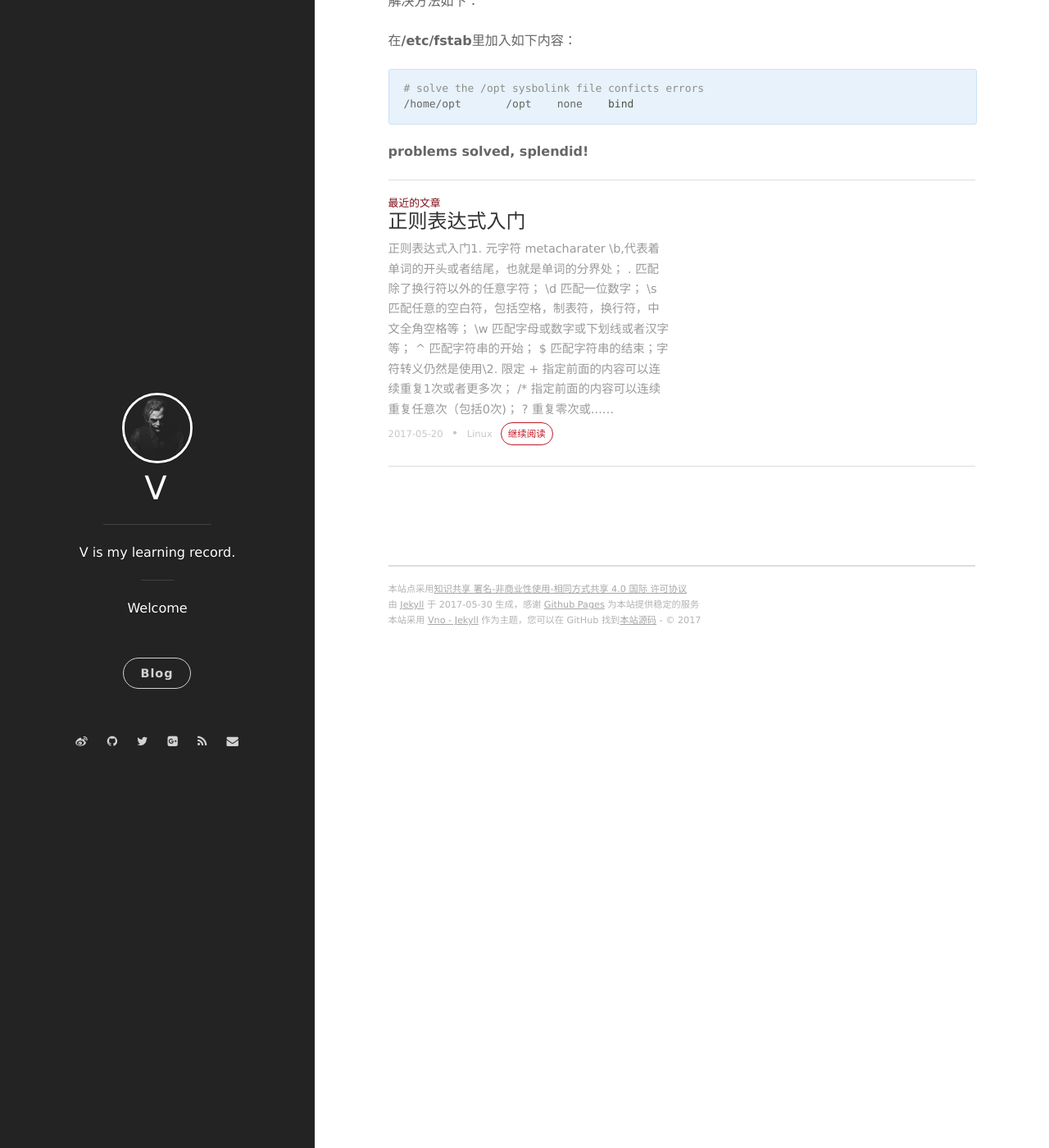
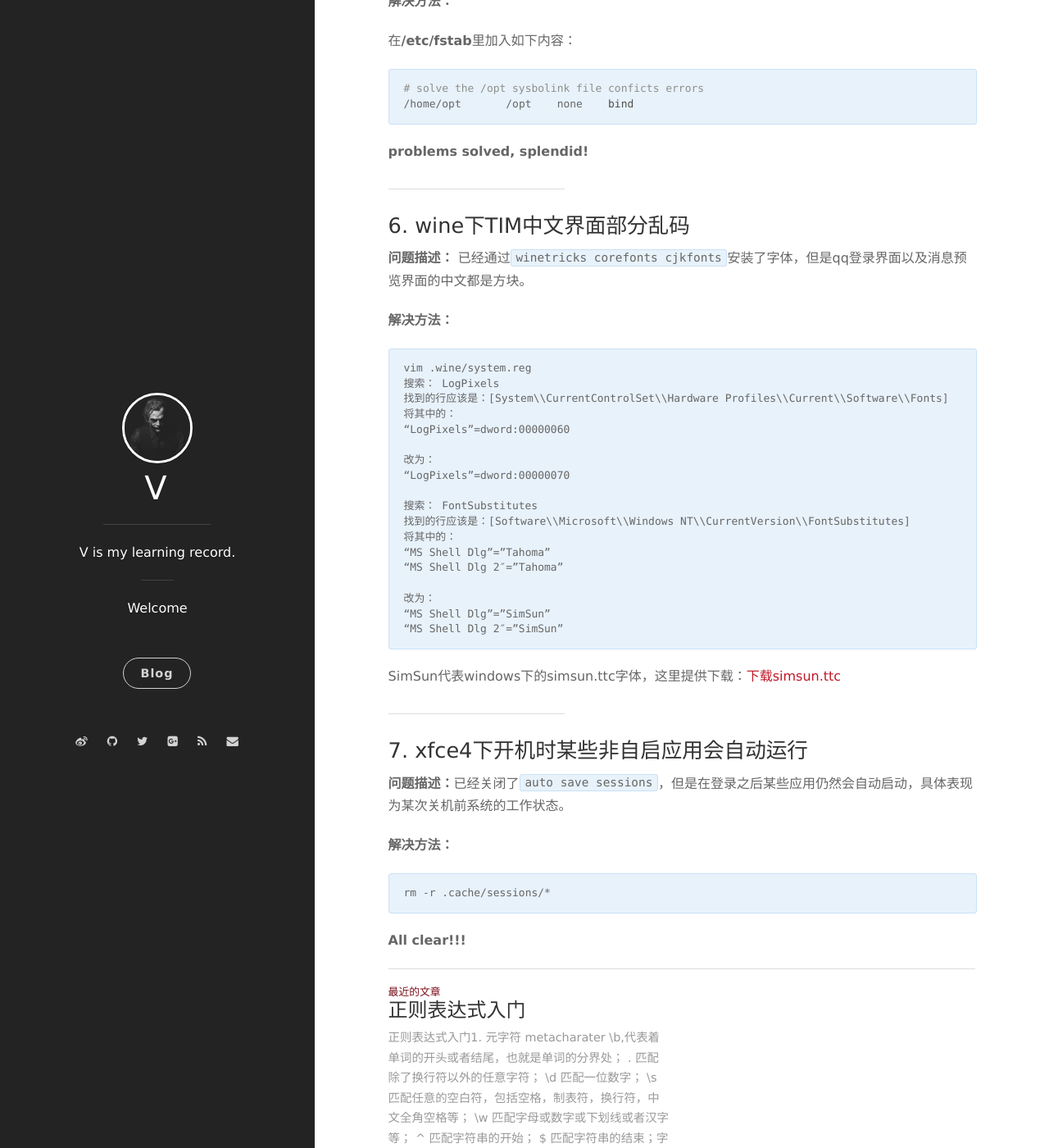
Before and after one commit to mrcwl/bryceyang.github.io, a Jekyll site: the page built from _posts/2017-05-17-Problems-I-encountered-when-I-use-Arch-Linux.markdown, in a window 1280 px wide and 1400 px high, scrolled down 3419 px. Shown: the whole window at 82% size. Built offline with Jekyll 4.4.1, drawn with Linux system fonts in a browser that asks for light colours; nearby versions of some CDN libraries; comment, search, counter and statistics services are not loaded; some of the changed text lies outside the part shown.

Commit message:
enrich contents

````diff
--- a/_posts/2017-05-17-Problems-I-encountered-when-I-use-Arch-Linux.markdown
+++ b/_posts/2017-05-17-Problems-I-encountered-when-I-use-Arch-Linux.markdown
@@ -46,7 +46,8 @@ chsh -s /usr/bin/zsh
 ---
 
 ### 2. error: failed to commit transaction (conflicting files)
-这个问题已经碰到了几次，原因暂未知。
+
+**问题描述：**这个问题已经碰到了几次，原因暂未知。
 
 ``` shell
 error: failed to commit transaction (conflicting files)
@@ -65,7 +66,7 @@ pacman -Qo /path/to/file
 
 ### 3. 窗口撕裂
 
-我不知道这个问题应不应该叫做窗口撕裂：在上下滚动内容的时候，滚动方向最下面的内容会出现重影，显得好像屏幕刷新有延迟。
+**问题描述:**我不知道这个问题应不应该叫做窗口撕裂：在上下滚动内容的时候，滚动方向最下面的内容会出现重影，显得好像屏幕刷新有延迟。
 
 **解决方法**
 
@@ -90,8 +91,7 @@ EndSection
 
 ### 4. signature from xxx is marginal trust
 
-
-**example:**
+**问题描述：**
 
 > error: archlinuxcn-keyring: signature from "Jiachen Yang \<farseerfc@gmail.com />" is marginal trust
 > :: File /var/cache/pacman/pkg/archlinuxcn-keyring-20170522-1-any.pkg.tar.xz is corrupted (invalid or corrupted package (PGP signature)).
@@ -122,7 +122,7 @@ pacman-key --populate archlinuxcn
 
 ### 5. /opt sysmlink file conflicts
 
-由于在安装Arch系统时，/home分区是独立于/root分区的，而yaourt安装的大型软件都是会安装到/opt下面，导致系统分区会被很快用光。所以我的解决方法是在/home分区下新建opt分区，然后建立软链接：
+**问题描述：**由于在安装Arch系统时，/home分区是独立于/root分区的，而yaourt安装的大型软件都是会安装到/opt下面，导致系统分区会被很快用光。所以我的解决方法是在/home分区下新建opt分区，然后建立软链接：
 
 `ln -s /home/opt /opt`
 
@@ -132,7 +132,7 @@ pacman-key --populate archlinuxcn
 
 > Directory Symlink Handling: Example time! Arch Linux has a /lib -> /usr/lib symlink. Previously, if pacman was installing a package and it found files in /lib, it would follow the symlink and install it in /usr/lib. However the filelist for that package still recorded the file in /lib. This caused heaps of difficulty in conflict resolving – primarily the need to resolve every path of all package files to look for conflicts. That was a stupid idea! So now if pacman sees a /lib directory in a package, it will detect a conflict with the symlink on the filesystem. If you were using this feature to install files elsewhere, you probably need to look into what a bind mount is! Note that this change requires us to correct the local package file list for any package installed using this mis-feature, so we bumped the database version. Upgrade using pacman-db-upgrade. Thanks to Andrew!
 
-解决方法如下：
+**解决方法：**
 
 在**/etc/fstab**里加入如下内容：
 
@@ -141,3 +141,46 @@ pacman-key --populate archlinuxcn
 /home/opt	/opt	none	bind
 ```
 **problems solved, splendid!**
+
+* * * * *
+### 6. wine下TIM中文界面部分乱码
+
+**问题描述：** 已经通过`winetricks corefonts cjkfonts`安装了字体，但是qq登录界面以及消息预览界面的中文都是方块。
+
+**解决方法：**
+
+```
+vim .wine/system.reg
+搜索： LogPixels
+找到的行应该是：[System\\CurrentControlSet\\Hardware Profiles\\Current\\Software\\Fonts]
+将其中的：
+“LogPixels”=dword:00000060
+
+改为：
+“LogPixels”=dword:00000070
+
+搜索： FontSubstitutes
+找到的行应该是：[Software\\Microsoft\\Windows NT\\CurrentVersion\\FontSubstitutes]
+将其中的：
+“MS Shell Dlg”=”Tahoma”
+“MS Shell Dlg 2″=”Tahoma”
+
+改为：
+“MS Shell Dlg”=”SimSun”
+“MS Shell Dlg 2″=”SimSun”
+```
+
+SimSun代表windows下的simsun.ttc字体，这里提供下载：[下载simsun.ttc](https://www.dropbox.com/s/78jt6smdorzqzpv/simsun.ttc?dl=0)
+
+* * * * *
+
+### 7. xfce4下开机时某些非自启应用会自动运行
+
+**问题描述：**已经关闭了`auto save sessions`，但是在登录之后某些应用仍然会自动启动，具体表现为某次关机前系统的工作状态。
+
+**解决方法：**
+
+```
+rm -r .cache/sessions/*
+```
+**All clear!!!**
````
